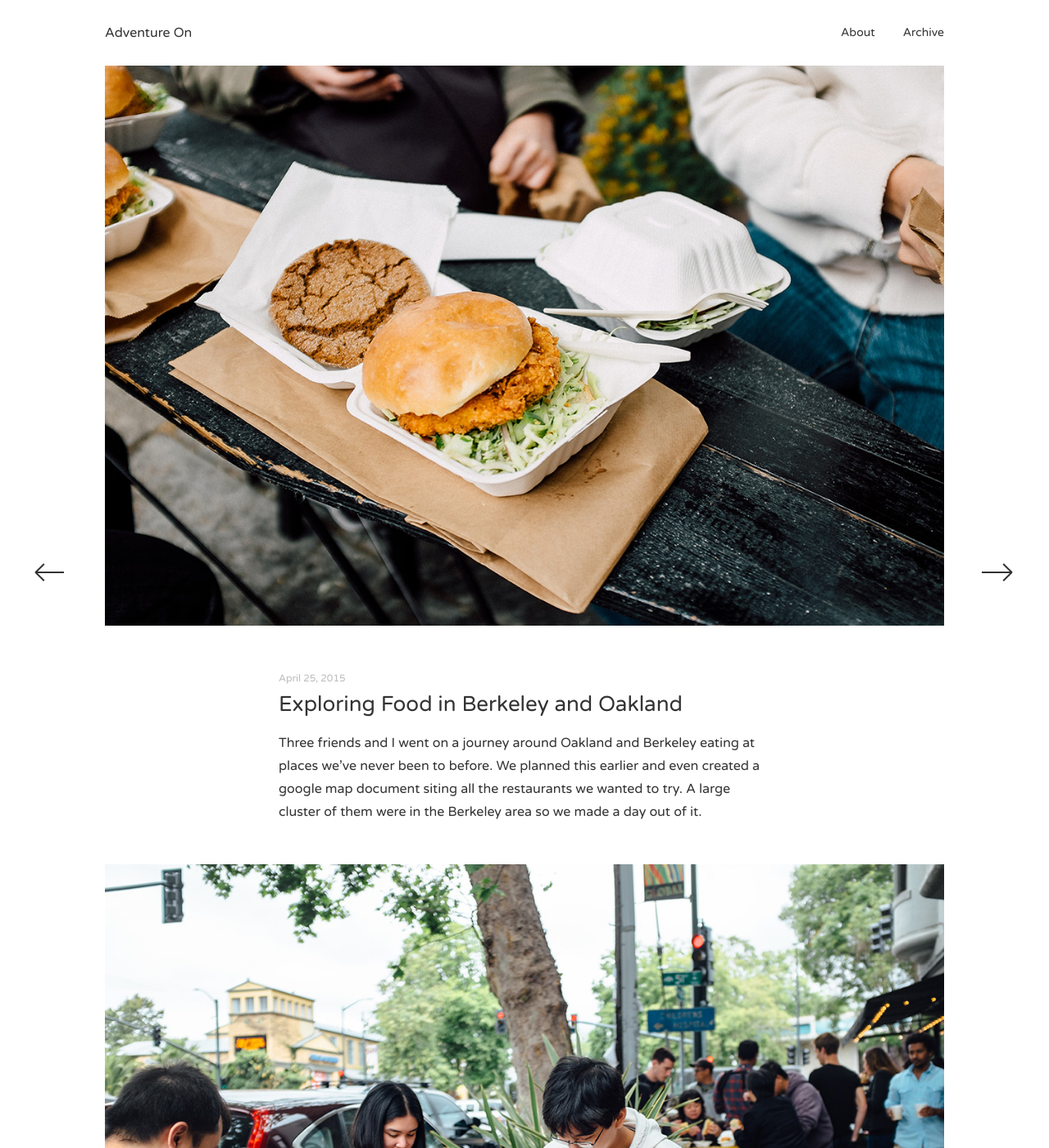
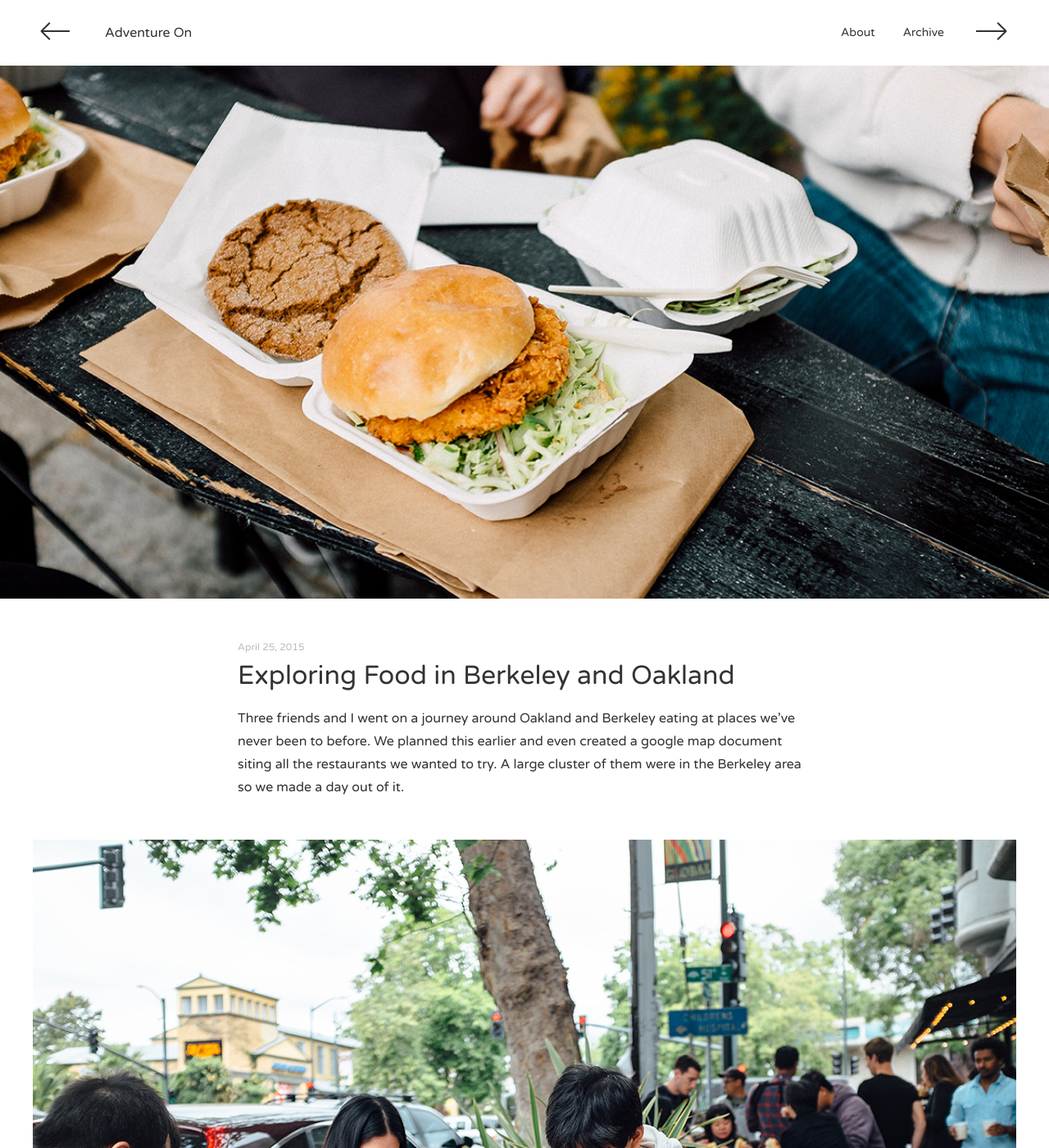
Before and after one commit to thektan/blog, a Jekyll site: the page built from _posts/2015-05-10-exploring-food-in-berkeley.markdown, in a window 1280 px wide and 1400 px high. Shown: the whole window at 82% size. Built offline with Jekyll 4.4.1, drawn with Linux system fonts in a browser that asks for light colours; nearby versions of some CDN libraries; comment, search, counter and statistics services are not loaded.

Commit message:
Lots of UI changes
- Centered "currently" title on navigation bar
- Moved pagination arrows to navigation bar
- Full width cover image for posts
- Centered figure captions
- Increased size of post titles
- Removed max widths

```diff
--- a/_layouts/post.html
+++ b/_layouts/post.html
@@ -4,7 +4,6 @@ layout: default
 
 <!-- Pagination Links
 –––––––––––––––––––––––––––––––––––––––––––––––––––-->
-<div id="pagination-container">
 	{% if page.previous %}
   <a href="{{ page.previous.url | prepend: site.baseurl }}">
     <div class="arrow left">
@@ -24,12 +23,24 @@ layout: default
     </div>
   </a>
 	{% endif %}
+
+<!-- Post Cover Image
+–––––––––––––––––––––––––––––––––––––––––––––––––––-->
+<div style="
+  background: url('{{ page.image }}') no-repeat center center;
+  -webkit-background-size: cover;
+  -moz-background-size: cover;
+  -o-background-size: cover;
+  background-size: cover;
+  width: 100%;
+  height: 650px;
+  margin-bottom: -35px;
+">
 </div>
 
 <!-- Post Container
 –––––––––––––––––––––––––––––––––––––––––––––––––––-->
 <div class="post-container transition">
-  <img src="{{ page.image }}" alt="cover image" />
   <h1 class="date">{{ page.date | date: "%B %-d, %Y" }}</h1>
   <h1 class="title">{{ page.title }}</h1>
   {{ content }}
--- a/css/main.css
+++ b/css/main.css
@@ -31,6 +31,7 @@ figcaption {
 	font-size: 14px;
 	color: #BCBCBC;
 	margin-top: -40px;
+	text-align: center;
 }
 
 a {
@@ -97,17 +98,18 @@ a.no-decoration {
 }
 
 .arrow {
-	top: 50%;
+	top: 29px;
+	position: fixed;
 }
 
 .arrow.left {
-	float: left;
-	margin-left: -85px;
+	left: 0;
+	margin-left: 50px;
 }
 
 .arrow.right {
-	float: right;
-	margin-right: -85px;
+	right: 0;
+	margin-right: 50px;
 }
 
 
@@ -146,6 +148,8 @@ h1, h2, h3 {
 	display: block;
 	position: absolute;
 	margin-top: 15px;
+	width: 32%;
+	text-align: center;
 }
 
 #navigation-bar-container .navigation {
@@ -154,11 +158,6 @@ h1, h2, h3 {
 	font-size: 0.875em; /* 12px */
 	line-height: 80px;
 	margin: 0 0 0 30px;
-	/*border-radius: 100px;
-	-moz-border-radius: 100px;
-	-webkit-border-radius: 100px;
-	border: 1px solid #FFFFFF;
-	border-bottom: 2px solid #FFFFFF;*/
 }
 
 #navigation-bar-container .navigation:first-of-type {
@@ -177,7 +176,8 @@ h1, h2, h3 {
 }
 
 .post-container h1.title {
-	font-size: 1.625em; /* 26px */
+	/* font-size: 1.625em; 26px */
+	font-size: 2em;
 	line-height: 1.346em; /* 35px */
 	margin-top: 0;
 	margin-bottom: 0;
@@ -205,7 +205,7 @@ h1, h2, h3 {
 /* Containers
 ––––––––––––––––––––––––––––––––––––––––––––––– */
 #full-page-container {
-	width: 80%;
+	width: 100%;
 	margin: 80px auto 0 auto;
 }
 
@@ -225,7 +225,7 @@ h1, h2, h3 {
 
 	.navigation-bar-content-container .title {
 		float: left;
-		width: 25%;
+		width: 30%;
 		height: 100%;
 		padding: 0;
 	}
@@ -236,6 +236,7 @@ h1, h2, h3 {
 		height: 100%;
 		padding-top: 20px;
 		opacity: 0;
+		text-align: center;
 		text-overflow: ellipsis;
 		overflow: hidden;
 		white-space: nowrap;
@@ -244,7 +245,7 @@ h1, h2, h3 {
 	.navigation-bar-content-container .links-container {
 		float: left;
 		text-align: right;
-		width: 35%;
+		width: 30%;
 		height: 100%;
 		padding: 0;
 	}
@@ -255,12 +256,12 @@ h1, h2, h3 {
 		cursor: pointer;
 	}
 
-#pagination-container {
+/*#pagination-container {
 	position: fixed;
-	top: 50%;
+	top: 40px;
 	margin-top: -11px;
-	width: 80%;
-}
+	width: 100%;
+}*/
 
 .post-container {
 	width: 100%;
@@ -271,7 +272,7 @@ h1, h2, h3 {
 	.post-container h2,
 	.post-container p {
 		padding: 0 50px;
-		max-width: 700px;
+		max-width: 800px;
 		margin-left: auto;
 		margin-right: auto;
 	}
@@ -420,9 +421,9 @@ h1, h2, h3 {
 
 /* Max Widths
 ––––––––––––––––––––––––––––––––––––––––––––––– */
-#full-page-container { max-width: 1500px; }
+/*#full-page-container { max-width: 1500px; }
 .navigation-bar-content-container { max-width: 1500px; }
-#pagination-container { max-width: 1500px; }
+#pagination-container { max-width: 1500px; }*/
 
 
 /* Animation Setup
@@ -442,7 +443,7 @@ h1, h2, h3 {
 @media (max-width: 1000px) {
 	#full-page-container { width: 100%;}
 	.navigation-bar-content-container { width: 100%; }
-	#pagination-container { visibility: hidden; }
+	.arrow { display: none; }
 	figcaption { margin-left: 20px; }
 	.navigation-bar-content-container .title { padding: 0 0 0 50px; }
 	.navigation-bar-content-container .links-container { padding: 0 50px 0 0; }
```
